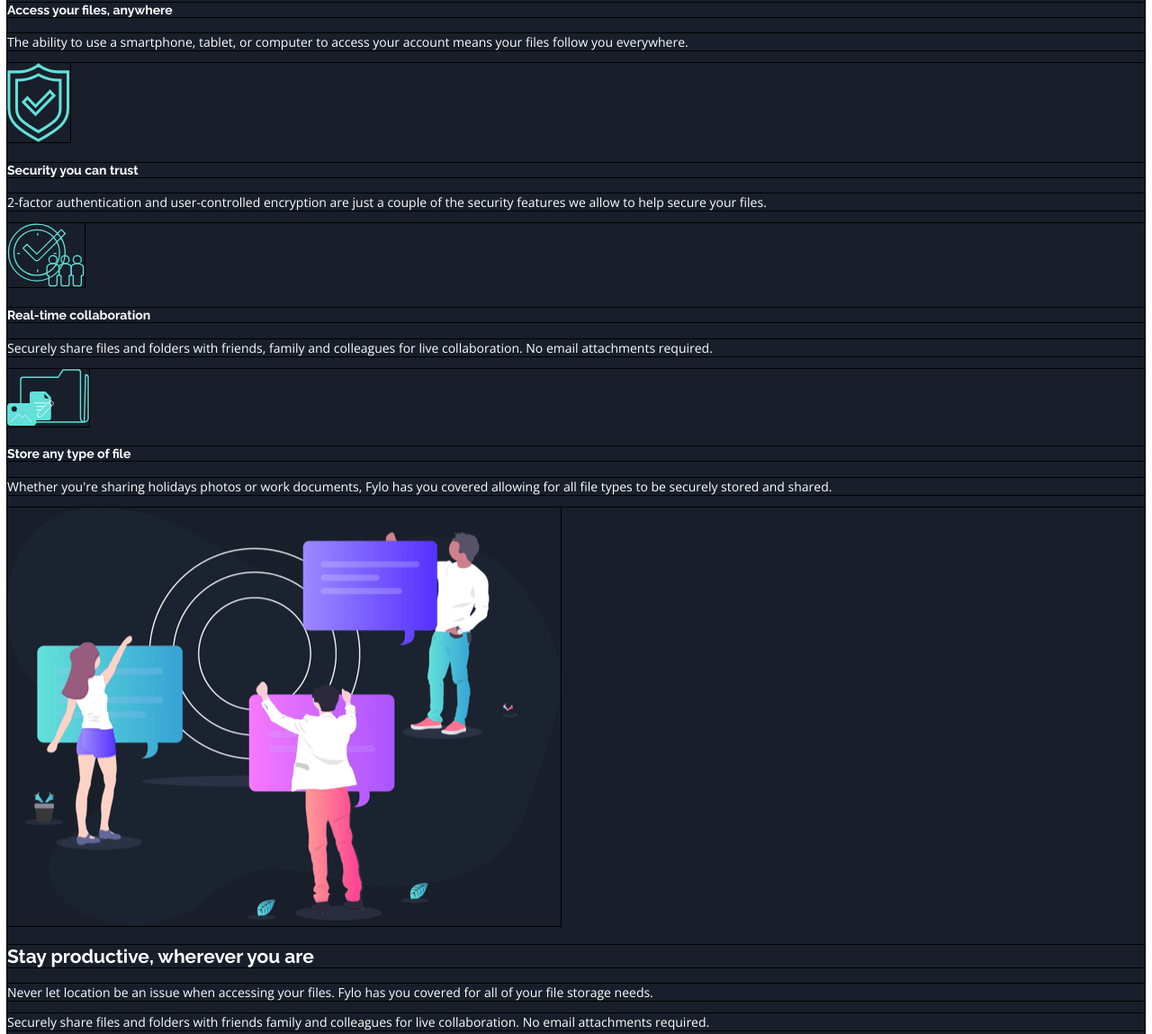
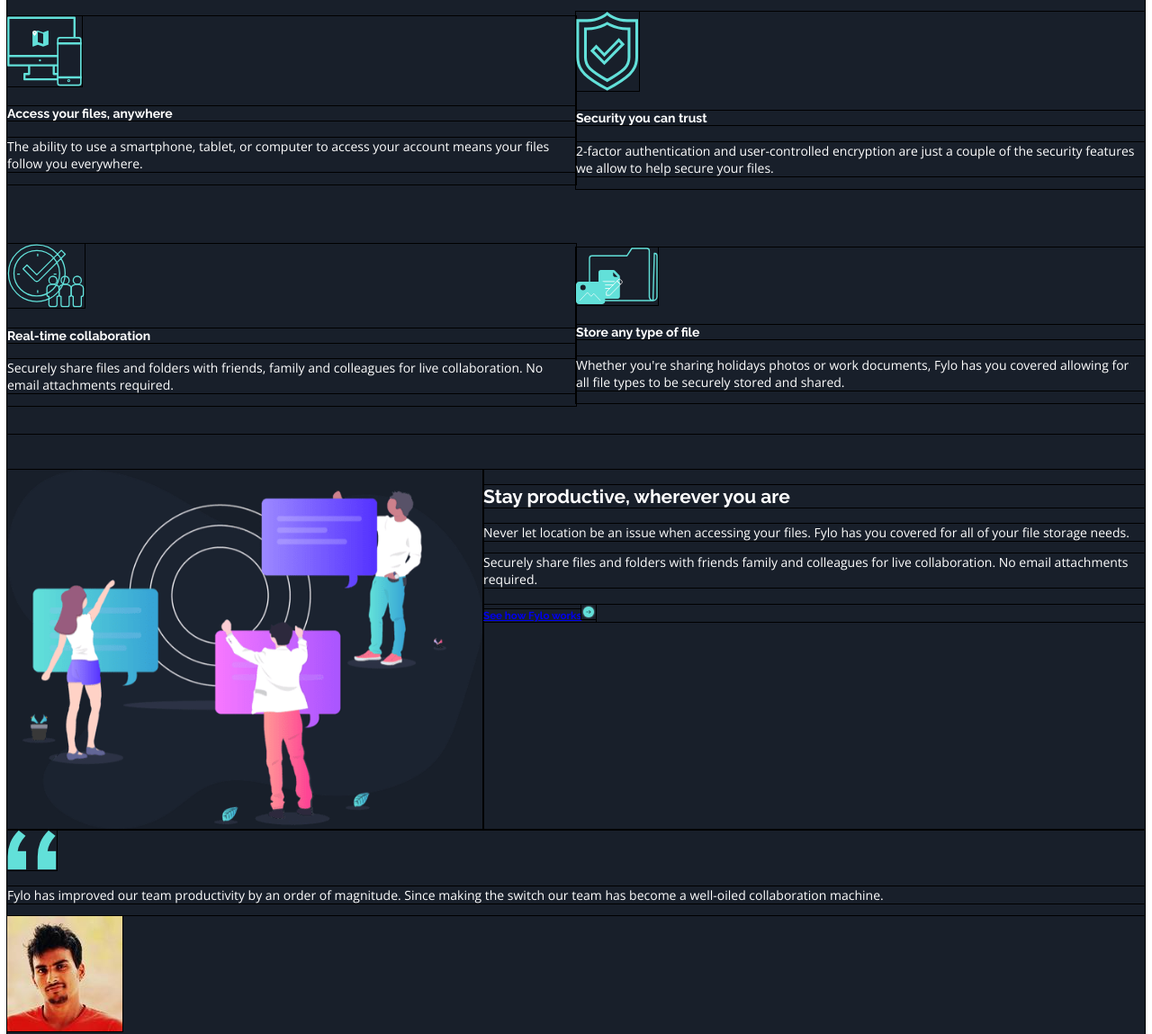
Before and after one commit to TLanetteRose/fylo-landing-page-tlp, a plain HTML site: page index.html in a window 1280 px wide. Shown: the part 941-2090 px from the top of the page at 90% size. Drawn offline with nearby package versions, Linux system fonts and the light colour scheme.

Commit message:
Main Content styline
Signed-off-by: T. Lanette <TLPollard4516@gmail.com>

```diff
--- a/css/mainstyle.css
+++ b/css/mainstyle.css
@@ -84,6 +84,7 @@
     justify-content: center;
     align-items: center;
     height: 200px;
+    margin: 40px 0;
 }
 .content1 h1  {
     width: 600px;
@@ -97,10 +98,34 @@
     margin: 10px;
 }
 
-.content button {
+.content1 button {
 
 }
 
+.content2 {
+    display: flex;
+    flex-wrap: wrap;
+    justify-content: space-between;
+    align-items: center;
+    height: 500px;
+    margin: 40px 0;
+}
+
+.feature-card {
+    flex: 0 1 50%;
+
+}
+
+.content3 {
+    display: flex;
+    justify-content: space-between;
+    height: 400px;
+}
+
+.testimonial {
+    display: flex;
+    justify-content: space-between;
+}
 
 /* Footer */
 
```
